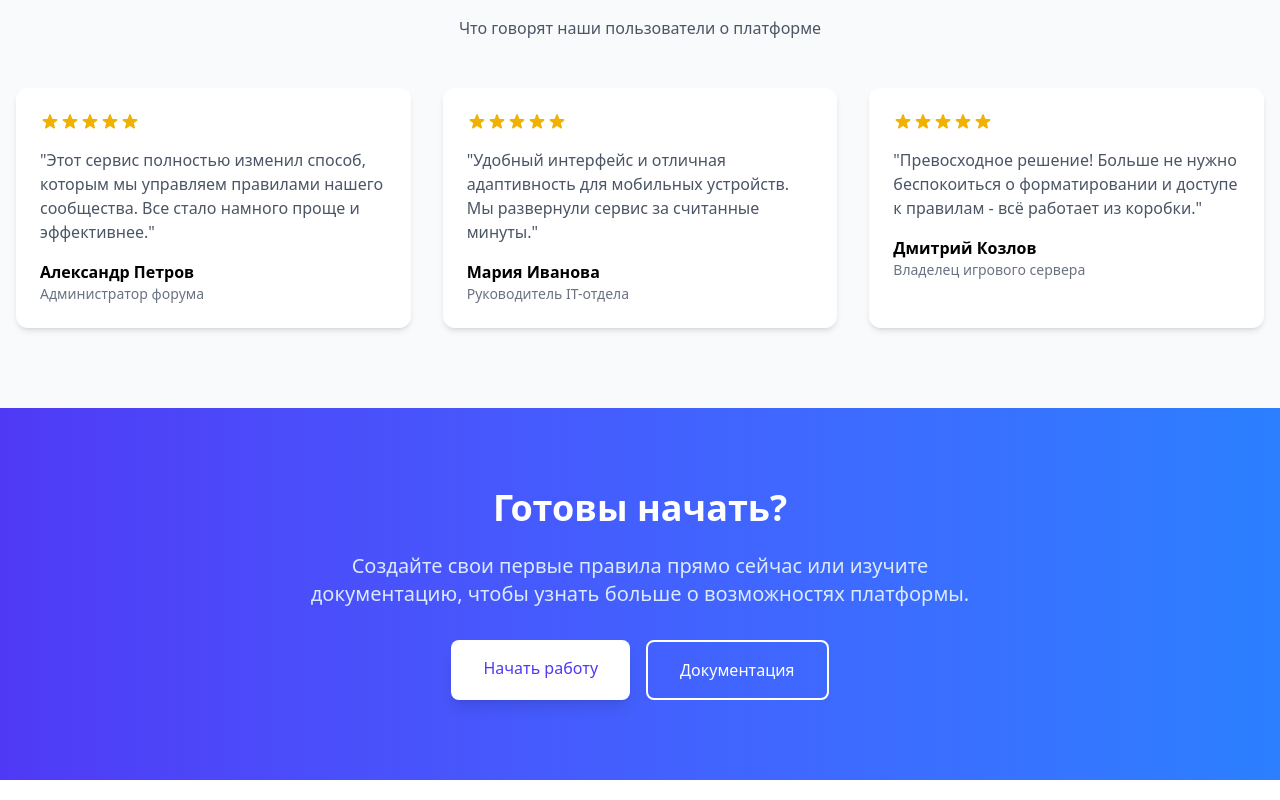
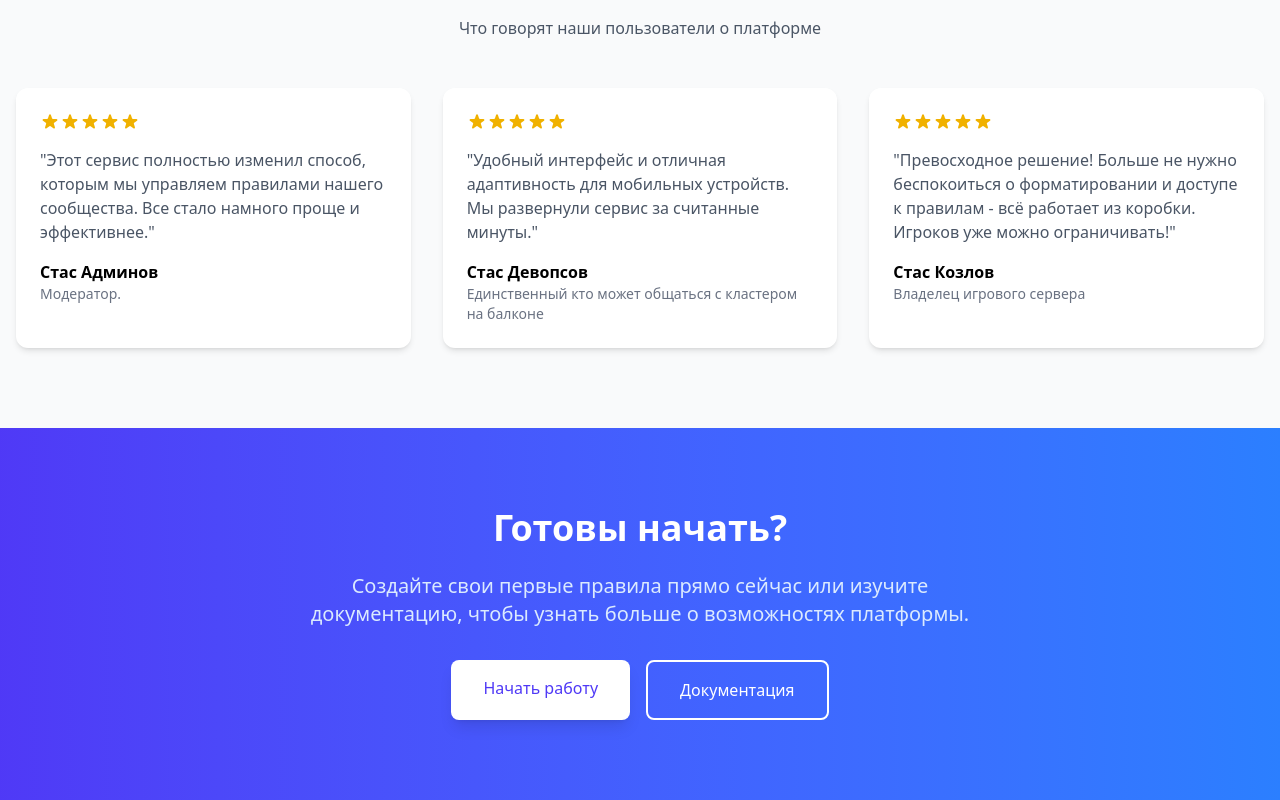
Before and after one commit to NRF24l01/rulehub, a Vue app in the folder frontend/: page / in a window 1280 px wide. Shown: the part 2088-2888 px from the top of the page. Built offline with nearby package versions, Linux system fonts and the light colour scheme.

Commit message:
Update testimonials in HomeView with new names and quotes

```diff
--- a/frontend/src/views/HomeView.vue
+++ b/frontend/src/views/HomeView.vue
@@ -142,8 +142,8 @@
               </div>
             </div>
             <p class="text-gray-600 mb-4">"Этот сервис полностью изменил способ, которым мы управляем правилами нашего сообщества. Все стало намного проще и эффективнее."</p>
-            <div class="font-semibold">Александр Петров</div>
-            <div class="text-gray-500 text-sm">Администратор форума</div>
+            <div class="font-semibold">Стас Админов</div>
+            <div class="text-gray-500 text-sm">Модератор.</div>
           </div>
 
           <div class="bg-white p-6 rounded-xl shadow-md" data-aos="fade-up" data-aos-delay="300">
@@ -155,8 +155,8 @@
               </div>
             </div>
             <p class="text-gray-600 mb-4">"Удобный интерфейс и отличная адаптивность для мобильных устройств. Мы развернули сервис за считанные минуты."</p>
-            <div class="font-semibold">Мария Иванова</div>
-            <div class="text-gray-500 text-sm">Руководитель IT-отдела</div>
+            <div class="font-semibold">Стас Девопсов</div>
+            <div class="text-gray-500 text-sm">Единственный кто может общаться с кластером на балконе</div>
           </div>
 
           <div class="bg-white p-6 rounded-xl shadow-md" data-aos="fade-up" data-aos-delay="450">
@@ -167,8 +167,8 @@
                 </svg>
               </div>
             </div>
-            <p class="text-gray-600 mb-4">"Превосходное решение! Больше не нужно беспокоиться о форматировании и доступе к правилам - всё работает из коробки."</p>
-            <div class="font-semibold">Дмитрий Козлов</div>
+            <p class="text-gray-600 mb-4">"Превосходное решение! Больше не нужно беспокоиться о форматировании и доступе к правилам - всё работает из коробки. Игроков уже можно ограничивать!"</p>
+            <div class="font-semibold">Стас Козлов</div>
             <div class="text-gray-500 text-sm">Владелец игрового сервера</div>
           </div>
         </div>
```
